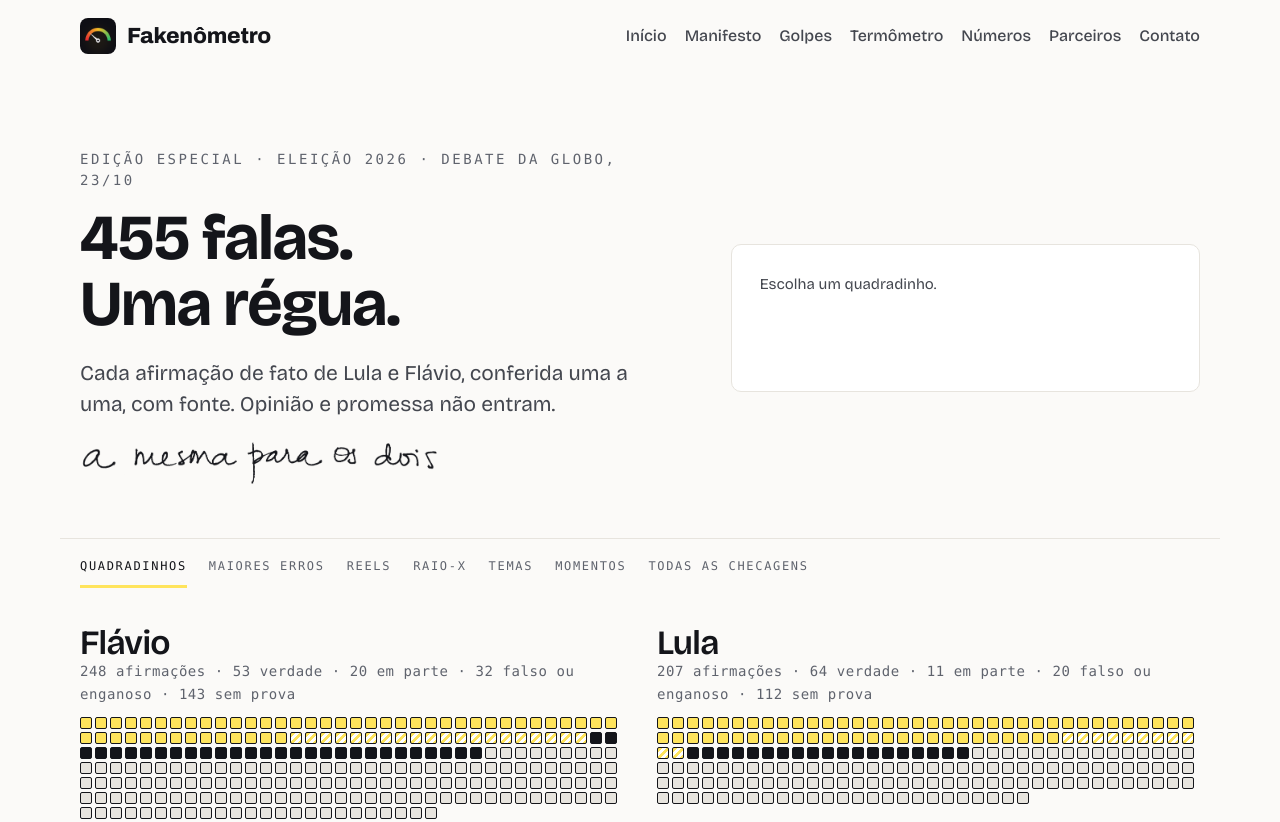
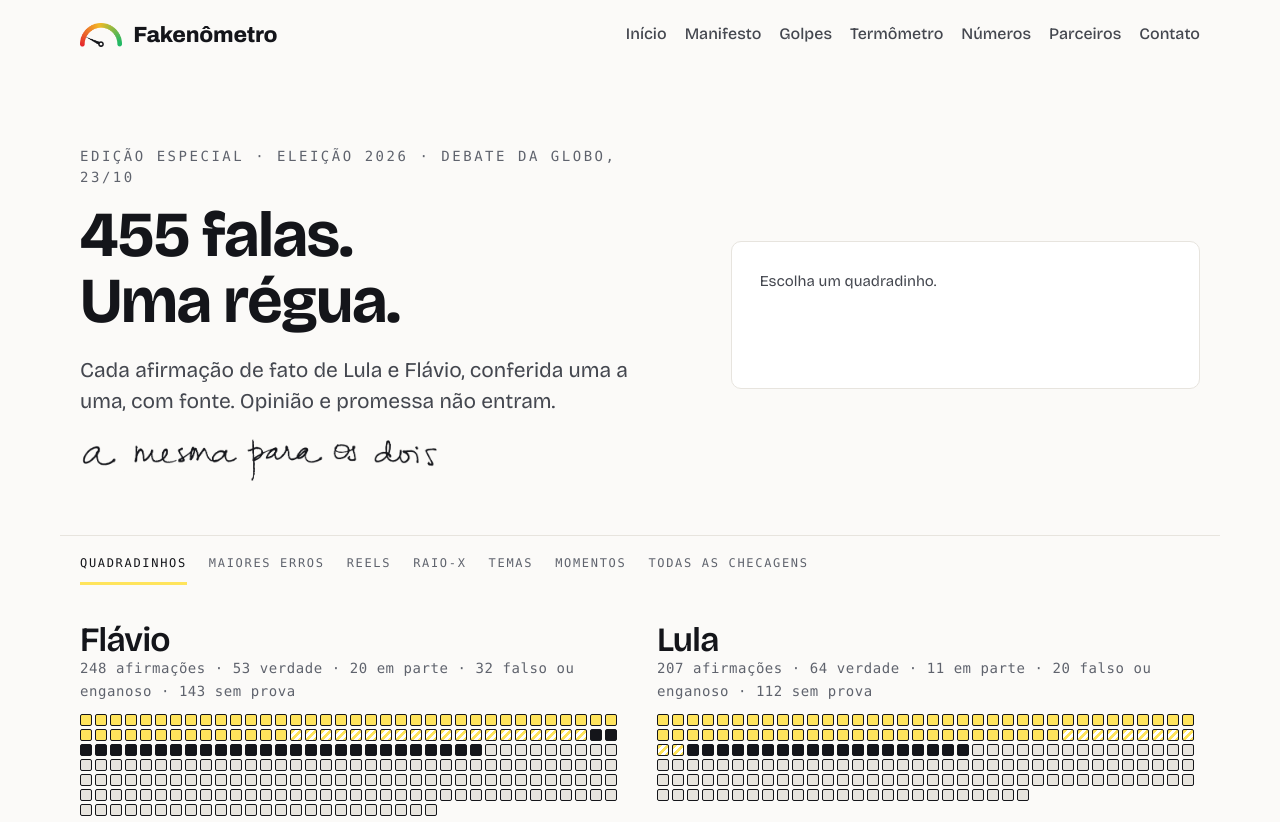
Before and after one commit to helioprandini/fakenometro-site, a plain HTML site: page debate/index.html in a window 1280 px wide. Shown: the top 822 px of the page. Drawn offline with nearby package versions, Linux system fonts and the light colour scheme; a web font is replaced by a local one.

Commit message:
Logo do topo só com o termômetro; fontes discretas nos cards de golpe (Roberta, 19/11)

```diff
--- a/debate/index.html
+++ b/debate/index.html
@@ -14,7 +14,7 @@
 <link rel="stylesheet" href="/debate/debate.css">
 <script src="/site.js" defer></script>
 </head><body>
-<header class="topo"><a class="marca" href="/"><img src="/marca/icone-192.png" alt="" width="36" height="36">Fakenômetro</a>
+<header class="topo"><a class="marca" href="/"><img src="/marca/termometro.png" alt="" width="42" height="24">Fakenômetro</a>
 <nav class="menu" aria-label="Seções">
 <a href="/">Início</a><a href="/manifesto">Manifesto</a><a href="/golpes/">Golpes</a><a href="/termometro/">Termômetro</a><a href="/numeros/">Números</a><a href="/parceiros/">Parceiros</a><a href="/contato/">Contato</a>
 </nav></header>
--- a/estilo.css
+++ b/estilo.css
@@ -229,3 +229,8 @@ footer p{margin:0}footer a{color:var(--corpo);text-decoration:none;margin-left:1
 .golpe .abre{width:30px;height:30px;border-radius:50%;border:1.5px solid var(--tinta);display:flex;align-items:center;justify-content:center;font:600 20px/1 var(--sans);transition:transform .2s}
 .golpe details[open] .abre{transform:rotate(45deg)}
 .dica{font-weight:600;color:var(--tinta);margin:10px 0 0}
+/* Golpes: fontes mais discretas dentro do card (Roberta, 19/11: "tá brigando com o resto do texto") */
+.golpe .fontes{font:400 14px/1.5 var(--sans);letter-spacing:0;color:#8A8E99;margin-top:18px;padding-top:12px;border-top:1px solid var(--linha)}
+.golpe .fontes a{color:#8A8E99;text-decoration-color:#C9C5BD}
+/* Logo do topo: só o termômetro, sem o quadrado preto (Roberta, 19/11). O ícone com fundo fica na aba, perfil e WhatsApp. */
+.marca img{width:auto;height:24px;border-radius:0}
```
Also changed, not shown: contato/index.html (+1 -1 lines), exclusao-de-dados.html (+1 -1 lines), golpes/index.html (+1 -1 lines), index.html (+1 -1 lines), manifesto.html (+1 -1 lines), numeros/index.html (+1 -1 lines), parceiros/index.html (+1 -1 lines), privacidade.html (+1 -1 lines), termometro/index.html (+1 -1 lines), termos.html (+1 -1 lines), marca/termometro.png (added).
